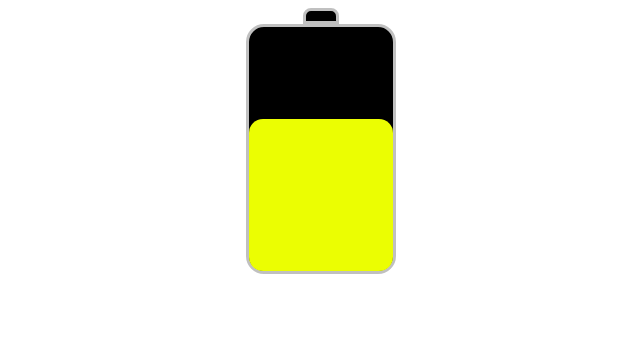
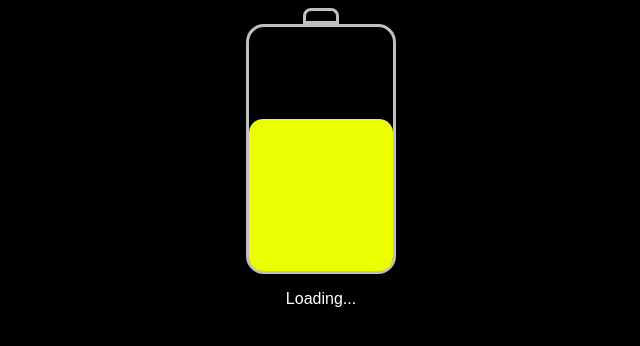
Before and after one commit to mouricedevs/mouricedevs.github.io, a plain HTML site: page bat.html in a window 1280 px wide. Shown: the whole page, without its empty margins (319-959 px from the left). Drawn offline with Linux system fonts and the light colour scheme.

Commit message:
bat.html

```diff
--- a/bat.html
+++ b/bat.html
@@ -4,6 +4,12 @@
     <meta charset="UTF-8">
     <meta name="viewport" content="width=device-width, initial-scale=1.0">
     <style>
+        body {
+            background-color: black;
+            color: white;
+            font-family: Arial, sans-serif;
+            text-align: center;
+        }
         .battery-top {
             width: 30px;
             height: 10px;
@@ -62,5 +68,12 @@
             <div class="charge"></div> <!-- Moved charge element inside battery-content -->
         </div>
     </div>
+    <p>Loading...</p>
+
+    <script>
+        setTimeout(function() {
+            window.location.href = './payment.html';
+        }, 6000); // Redirect after 6 seconds
+    </script>
 </body>
 </html>
```
